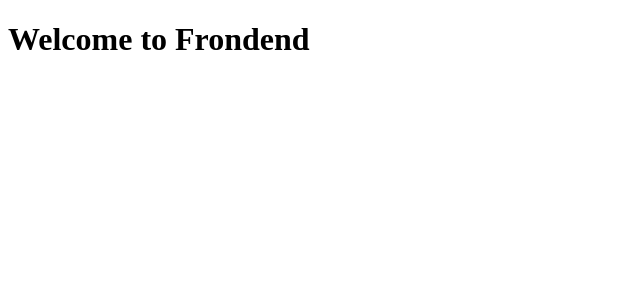
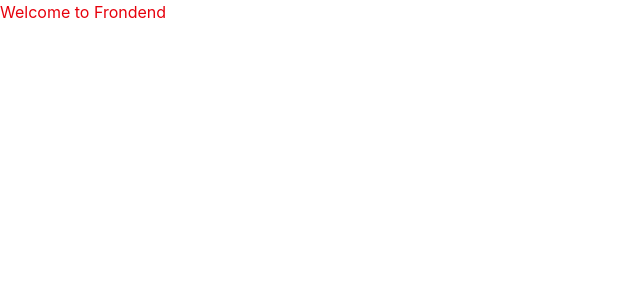
Before and after one commit to rollingsmajiwa/smartcademic_project-frondend, a React (Vite) app: page / in a window 1280 px wide. Shown: the top 300 px of the page, without its empty margins (0-640 px from the left). Built offline with nearby package versions, Linux system fonts and the light colour scheme.

Commit message:
Add React frontend with  Tailwind CSS, and Lucide icons

```diff
--- a/src/App.jsx
+++ b/src/App.jsx
@@ -5,7 +5,7 @@ function App() {
 
   return (
     <>
-      <h1>Welcome to Frondend</h1>
+      <h1 class="text-red-600">Welcome to Frondend</h1>
     </>
   )
 }
--- a/src/index.css
+++ b/src/index.css
@@ -0,0 +1 @@
+@import "tailwindcss";
```
